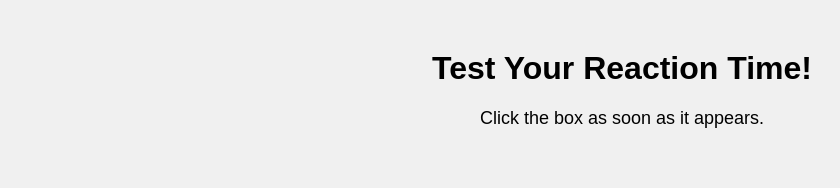
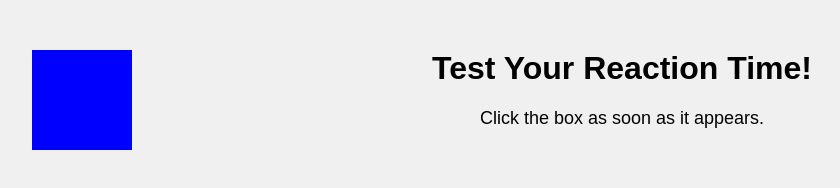
Before and after one commit to deepakbansal7427/secondproject, a plain HTML site: page index.html in a window 1280 px wide. Shown: the whole page, without its empty margins (18-858 px from the left). Drawn offline with Linux system fonts and the light colour scheme.

Commit message:
Update styles.css

```diff
--- a/styles.css
+++ b/styles.css
@@ -8,13 +8,14 @@ body {
 
 /* Style for the reaction box */
 #box {
-  width: 100px;
-  height: 100px;
-  background-color: red;
-  margin: 50px auto;
-  display: none;
-  cursor: pointer;
-  transition: background-color 0.3s ease;
+        width: 100px;
+      height: 100px;
+      background-color: blue;
+      position: absolute;
+      top: 50px;
+      left: 50px;
+      cursor: pointer;
+
 }
 
 /* Instruction and result text */
```
